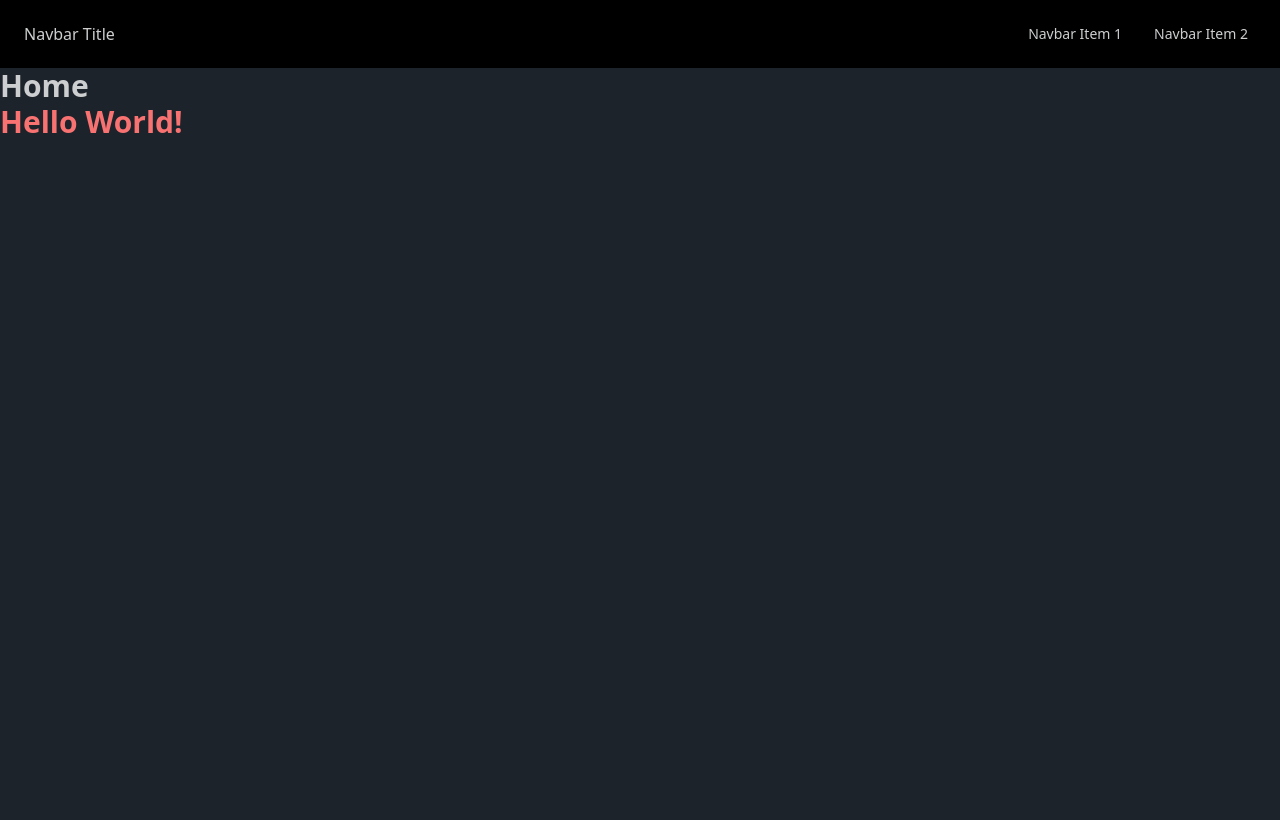
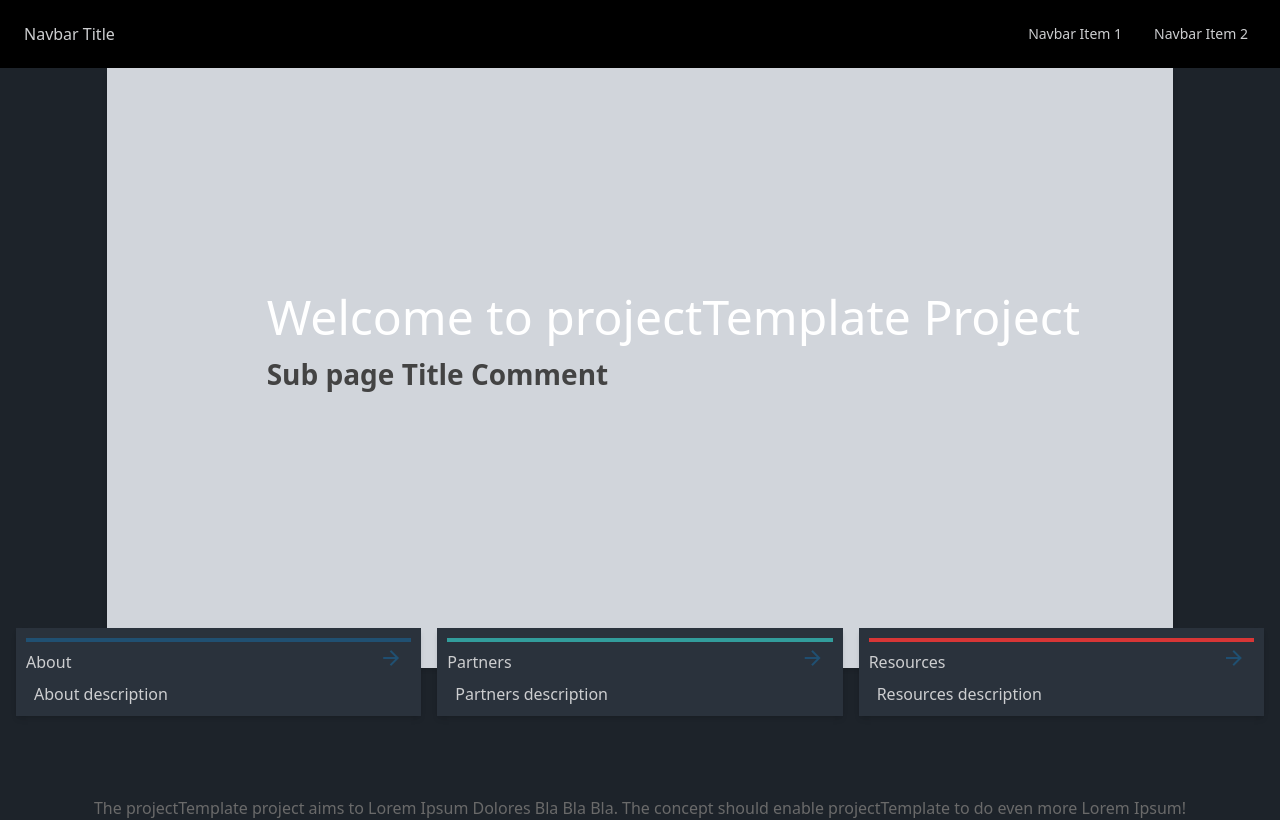
Before and after one commit to bjornum/tes, a Vue app: page / in a window 1280 px wide. Built offline with nearby package versions, Linux system fonts and the light colour scheme.

Commit message:
Added MDI package
Added MDI package for material design icons.
Tested and it works

```diff
--- a/package.json
+++ b/package.json
@@ -8,6 +8,7 @@
     "preview": "vite preview"
   },
   "dependencies": {
+    "@mdi/font": "^7.2.96",
     "axios": "^1.4.0",
     "daisyui": "^3.0.0",
     "pinia": "^2.0.36",
--- a/src/main.js
+++ b/src/main.js
@@ -1,4 +1,6 @@
 import '../index.css';
+
+import '@mdi/font/css/materialdesignicons.css';
 
 import { createApp } from 'vue';
 import { createPinia } from 'pinia';
--- a/src/views/HomeView.vue
+++ b/src/views/HomeView.vue
@@ -1,11 +1,75 @@
 <template>
-  <h1 className="text-3xl font-bold ">
-    <h1>{{ pageTitle }}</h1>
-    <p class="text-error">{{ $t('greetings') }}</p>
-  </h1>
+  <main>
+    <!-- Into image, title and Subtitle -->
+    <section>
+      <div class="card w-5/6 rounded-none text-grayText shadow-md mx-auto bg-gray-300 h-[600px]">
+        <p class="text-[36px] md:text-[48px] mt-[35%] md:mt-[20%] text-[white] ml-[15%]">
+          Welcome to {{ projectName }} Project
+        </p>
+        <p class="text-[18px] md:text-[28px] text-[#434343;] ml-[15%] font-bold">
+          Sub page Title Comment
+        </p>
+      </div>
+    </section>
+
+    <!-- 3 Cards in center of cards -->
+    <section class="container mx-auto px-4">
+      <div class="grid grid-cols-1 sm:grid-cols-2 md:grid-cols-3 gap-4">
+        <div v-for="(item, index) in testArray" :key="index" class="mt-10">
+          <router-link :to="item.path">
+            <div
+              class="card w-full bg-neutral rounded-none text-grayText shadow-md top-[-5em] right-[50] p-[10px]"
+              :style="{ position: 'relative' }"
+            >
+              <div :style="{ backgroundColor: dividerColorArray[index] }" class="p-[2px]"></div>
+              <div>
+                <div class="grid grid-cols-9 gap-2">
+                  <div class="col-span-9">
+                    <p class="pt-2 pageCardTitle">{{ item.name }}</p>
+                  </div>
+                  <div class="col-span-2 pl-0">
+                    <!-- <i class="text-2xl pt-2 pageCardArrow">mdi-arrow-right</i> -->
+                    <i class="text-2xl pt-2 text-[#205072] mdi mdi-arrow-right"></i>
+                  </div>
+                  <div class="col-span-12 pa-0 px-2">
+                    <p class="pageCardDescription">{{ item.description }}</p>
+                  </div>
+                </div>
+              </div>
+            </div>
+          </router-link>
+        </div>
+      </div>
+    </section>
+
+    <!-- Info Text -->
+    <section class="container mx-auto px-4">
+      <p class="mb-15 pt-0 mt-0 text-center text-[#6A6A6A] font-normal">
+        The projectTemplate project aims to Lorem Ipsum Dolores Bla Bla Bla. The concept should
+        enable projectTemplate to do even more Lorem Ipsum!
+      </p>
+    </section>
+
+    <!-- Import News Module here -->
+    <section></section>
+
+    <!-- See all news button - go to page - make it within the News Module, aka display once news got content -->
+    <section></section>
+
+    <!-- Import RSS Module Here -->
+    <section></section>
+  </main>
 </template>
 
 <script setup>
   import { ref } from 'vue';
-  const pageTitle = ref('Home');
+
+  const projectName = ref('projectTemplate');
+  const dividerColorArray = ref(['#205072', '#329D9C', '#D83636', '#DD9A30']);
+
+  const testArray = ref([
+    { name: 'About', description: 'About description', path: '/about' },
+    { name: 'Partners', description: 'Partners description', path: '/partner' },
+    { name: 'Resources', description: 'Resources description', path: '/resources' },
+  ]);
 </script>
```
Also changed, not shown: 1 other file (tests, documents, lock files or other folders).
